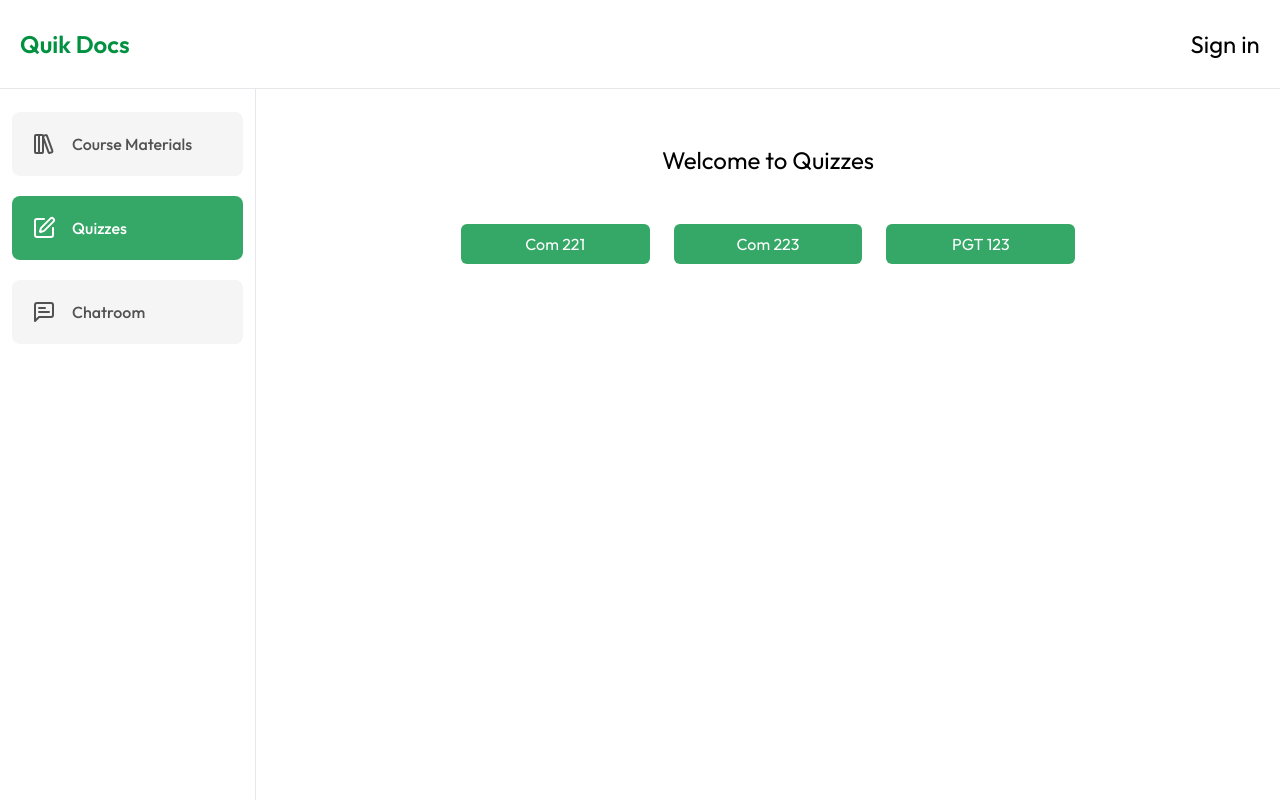
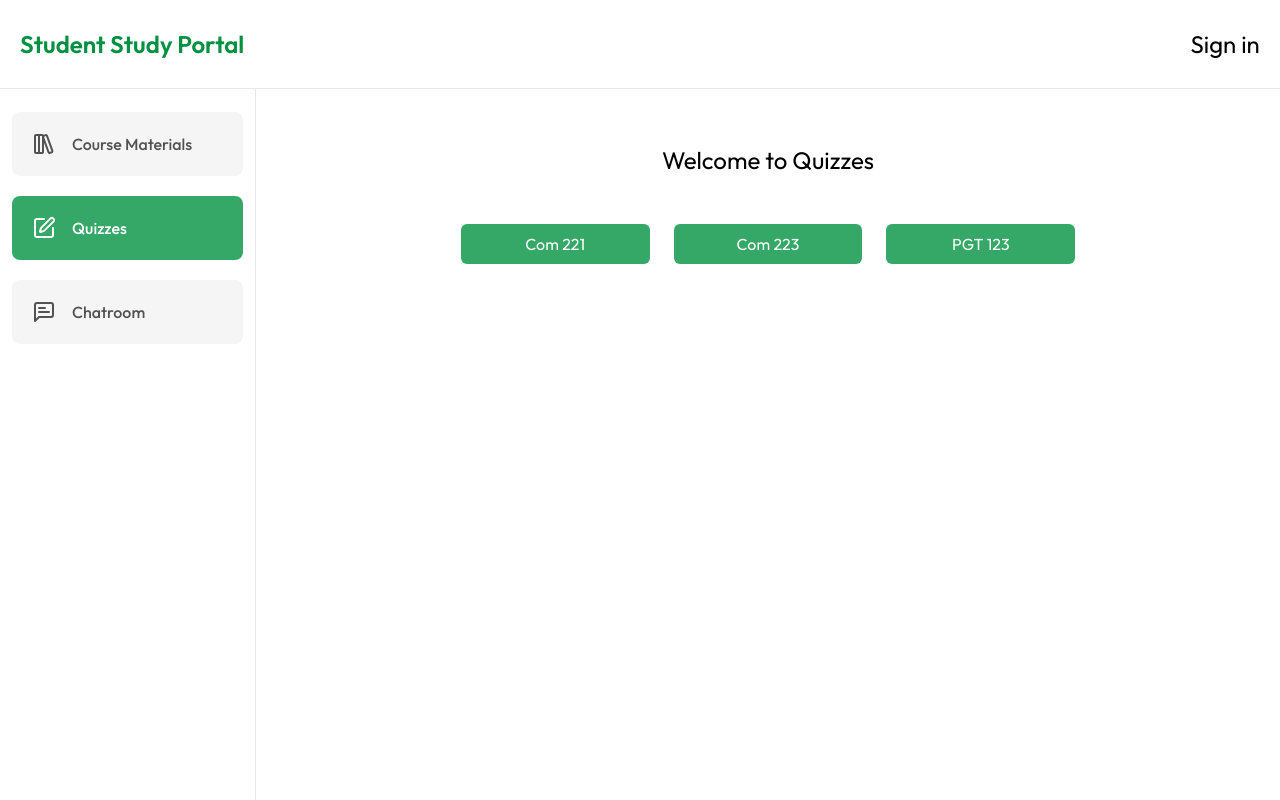
Before and after one commit to CosMo578/Quik-Docs, a Next.js app: page /quiz in a window 1280 px wide. Built offline with nearby package versions, Linux system fonts and the light colour scheme; no server answers.

Commit message:
Made some changes
Changed project name
Fixed Layout in Chatroom

```diff
--- a/package.json
+++ b/package.json
@@ -1,5 +1,5 @@
 {
-  "name": "quik-docs",
+  "name": "student-study-portal",
   "version": "0.1.0",
   "private": true,
   "scripts": {
--- a/quizzes.json
+++ b/quizzes.json
@@ -113,7 +113,7 @@
       ]
     },
     {
-      "quizTitle": "MTH Questions",
+      "courseTitle": "MTH Questions",
       "questions": [
         {
           "question": "(1.28 x 10^4) ÷ (6.4 x 10^2) equals",
@@ -196,7 +196,7 @@
       ]
     },
     {
-      "quizTitle": "COM215 Questions",
+      "courseTitle": "COM215 Questions",
       "questions": [
         {
           "question": "What is a beep code in the context of computer hardware troubleshooting?",
--- a/src/app/(auth)/(route)/sign-in/[[...sign-in]]/page.jsx
+++ b/src/app/(auth)/(route)/sign-in/[[...sign-in]]/page.jsx
@@ -1,5 +1,5 @@
 import { SignIn } from "@clerk/nextjs";
-import Image from 'next/image';
+import Image from "next/image";
 
 export default function Page() {
   return (
@@ -31,7 +31,7 @@ export default function Page() {
             </a>
 
             <h2 className="mt-6 text-2xl font-bold text-white sm:text-3xl md:text-4xl">
-              Welcome Back to Quik Docs
+              Welcome Back to Student Study Portal
             </h2>
 
             <p className="mt-4 leading-relaxed text-white/90">
@@ -62,7 +62,7 @@ export default function Page() {
               </a>
 
               <h1 className="mt-2 text-2xl font-bold text-gray-900 sm:text-3xl md:text-4xl">
-                Welcome Back to Quik Docs
+                Welcome Back to Student Study Portal
               </h1>
 
               <p className="mt-4 leading-relaxed text-gray-500">
--- a/src/app/(auth)/(route)/sign-up/[[...sign-up]]/page.jsx
+++ b/src/app/(auth)/(route)/sign-up/[[...sign-up]]/page.jsx
@@ -31,7 +31,7 @@ export default function Page() {
             </a>
 
             <h2 className="mt-6 text-2xl font-bold text-white sm:text-3xl md:text-4xl">
-              Welcome to Quik Docs
+              Welcome to Student Study Portal
             </h2>
 
             <p className="mt-4 leading-relaxed text-white/90">
@@ -63,7 +63,7 @@ export default function Page() {
               </a>
 
               <h1 className="mt-2 text-2xl font-bold text-gray-900 sm:text-3xl md:text-4xl">
-                Welcome to Quik Docs
+                Welcome to Student Study Portal
               </h1>
 
               <p className="mt-4 leading-relaxed text-gray-500">
--- a/src/app/(dashboard)/(routes)/chatroom/page.jsx
+++ b/src/app/(dashboard)/(routes)/chatroom/page.jsx
@@ -85,7 +85,7 @@ const ChatRoom = () => {
   };
 
   return (
-    <main className="relative flex flex-col overflow-hidden h-screen">
+    <main className="relative flex flex-col overflow-hidden h-[90vh] pt-12">
       <section className="h-[85%] w-full overflow-y-scroll">
         <div className="flex flex-col gap-2 px-6">
           {messages?.map((msg) => (
@@ -96,7 +96,7 @@ const ChatRoom = () => {
       </section>
 
       <form
-        className="flex items-center gap-3 p-5"
+        className="flex items-center gap-3 p-5 sticky bottom-0 left-0 right-0"
         onSubmit={(e) => sendMessages(e)}
       >
         <input
--- a/src/app/(dashboard)/(routes)/home/page.jsx
+++ b/src/app/(dashboard)/(routes)/home/page.jsx
@@ -79,7 +79,7 @@ const CourseMaterials = () => {
 
   return (
     // <div className="px-10 pt-16">
-    <div className="space-y-8 px-6 pt-16">
+    <div className="space-y-8 px-10 pt-16">
       <SearchBar searchValue={searchValue} setSearchValue={setSearchValue} />
 
       <section className="relative overflow-x-auto shadow-md sm:rounded-lg">
--- a/src/app/(dashboard)/(routes)/quiz/page.jsx
+++ b/src/app/(dashboard)/(routes)/quiz/page.jsx
@@ -1,10 +1,16 @@
 import Link from "next/link";
+import quiz from '/quizzes.json'
 
 const Quiz = () => {
+
+  const courses = quiz.quizzes
+  console.log(courses[1]?.courseTitle);
+
   return (
     <div className="mt-[10vh] text-black">
       <h1 className="text-center text-2xl">Welcome to Quizzes</h1>
       <ul className="[&_li]:bg-primary mx-auto mt-12 grid w-[60%] grid-cols-3 gap-6 [&_li]:rounded-md [&_li]:bg-primary-100 [&_li]:p-2 [&_li]:text-center [&_li]:text-white">
+
         <Link href="quiz/com221">
           <li>Com 221</li>
         </Link>
--- a/src/app/layout.jsx
+++ b/src/app/layout.jsx
@@ -8,8 +8,8 @@ const outfit = Outfit({
 });
 
 export const metadata = {
-  title: "Quick Docs",
-  description: "A Student platform tailored to ",
+  title: "Student Study Portal",
+  description: "A Student platform tailored to provide course materials, quizzes and an open chatroom for all to share knowledge and learn.",
 };
 
 export default function RootLayout({ children }) {
--- a/src/components/NavBar.jsx
+++ b/src/components/NavBar.jsx
@@ -51,7 +51,7 @@ const NavBar = () => {
                   height={25}
                 /> */}
                 <span className="self-center whitespace-nowrap text-xl font-semibold dark:text-white sm:text-2xl">
-                  Quik Docs
+                  Student Study Portal
                 </span>
               </Link>
             </div>
```
Also changed, not shown: 1 other file (tests, documents, lock files or other folders).
